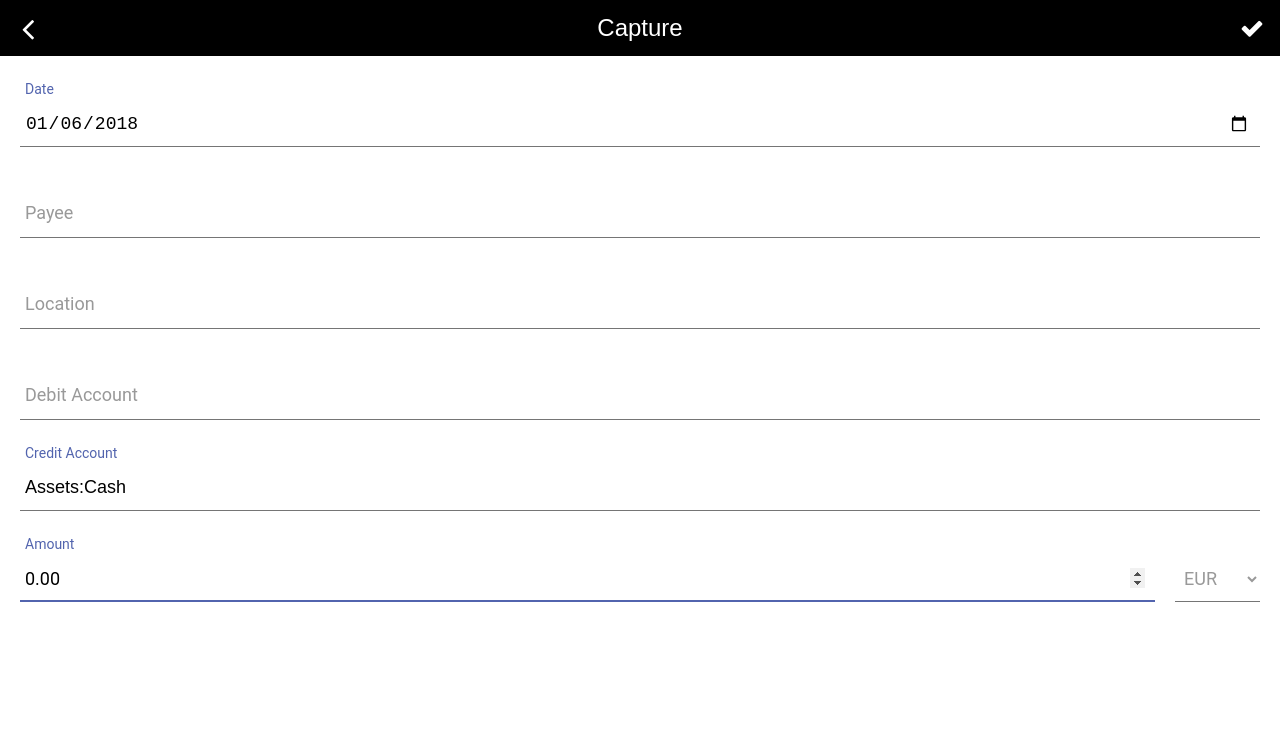
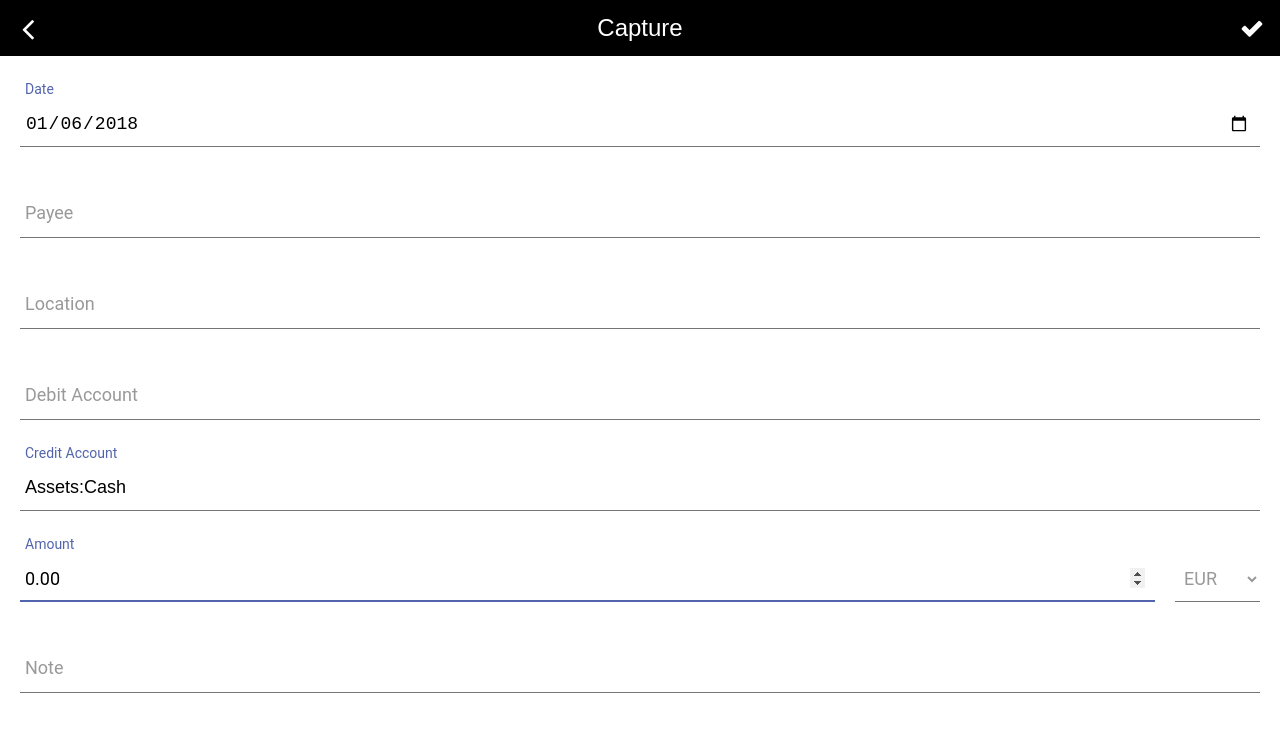
Before and after one commit to leoc/ledger-app, a React app in the folder ledger-web-capture/: page / in a window 1280 px wide. Shown: the top 732 px of the page. Built offline with nearby package versions, Linux system fonts and the light colour scheme.

Commit message:
Add note input field

```diff
--- a/ledger-web-capture/src/App.js
+++ b/ledger-web-capture/src/App.js
@@ -29,7 +29,8 @@ class App extends Component {
 	location: '',
 	account: '',
 	creditAccount: 'Assets:Cash',
-	amount: ''
+	amount: '',
+	note: ''
     }
 
     guessAccountByLocation = (types) => {
@@ -99,7 +100,8 @@ class App extends Component {
 		    location: '',
 		    account: '',
 		    creditAccount: 'Assets:Cash',
-		    amount: ''
+		    amount: '',
+		    note: ''
 		});
 	    });
     }
@@ -110,6 +112,10 @@ class App extends Component {
 
     chooseCreditAccount = (account) => {
 	this.setState({ creditAccount: account, view: 'form' });
+    }
+
+    changeNote = (event) => {
+	this.setState({ note: event.target.value, view: 'form' });
     }
 
     viewPayeeList = () => {
@@ -185,6 +191,10 @@ class App extends Component {
 			  <option>USD</option>
 			</select>
 		      </div>
+		      <div className="group">
+			<input type="text" name="note" placeholder="" value={this.state.note} onChange={this.changeNote} />
+			<label>Note</label>
+		      </div>
 		    </form>
 		  </div>
 		</div>
```
